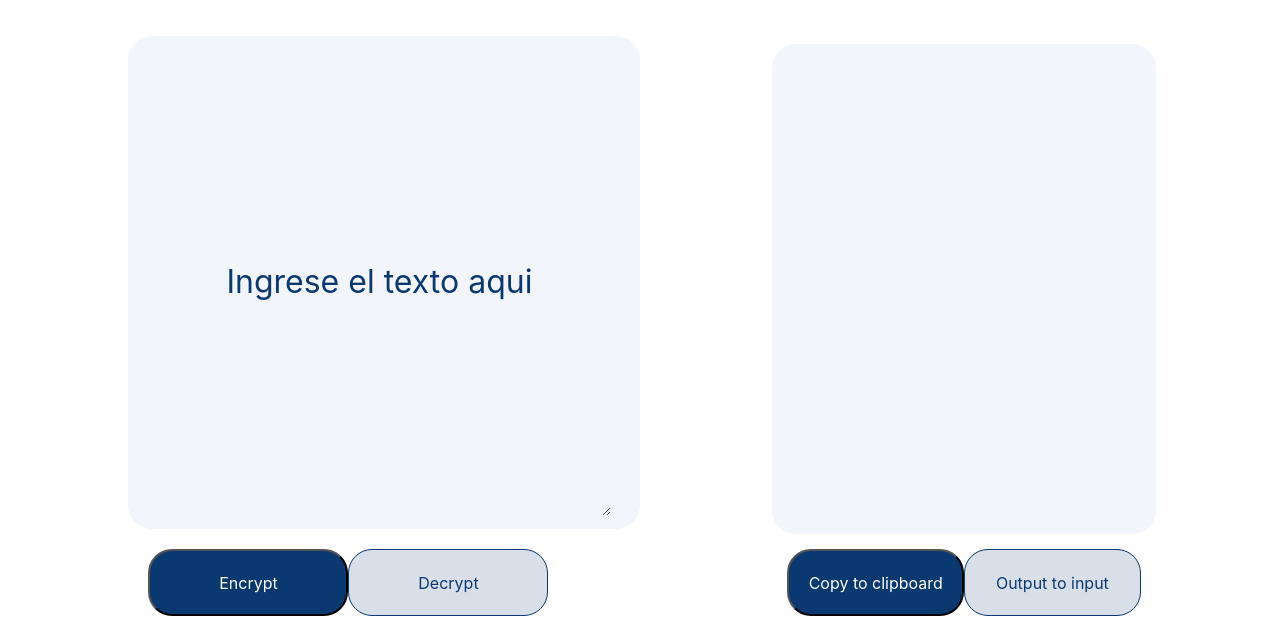
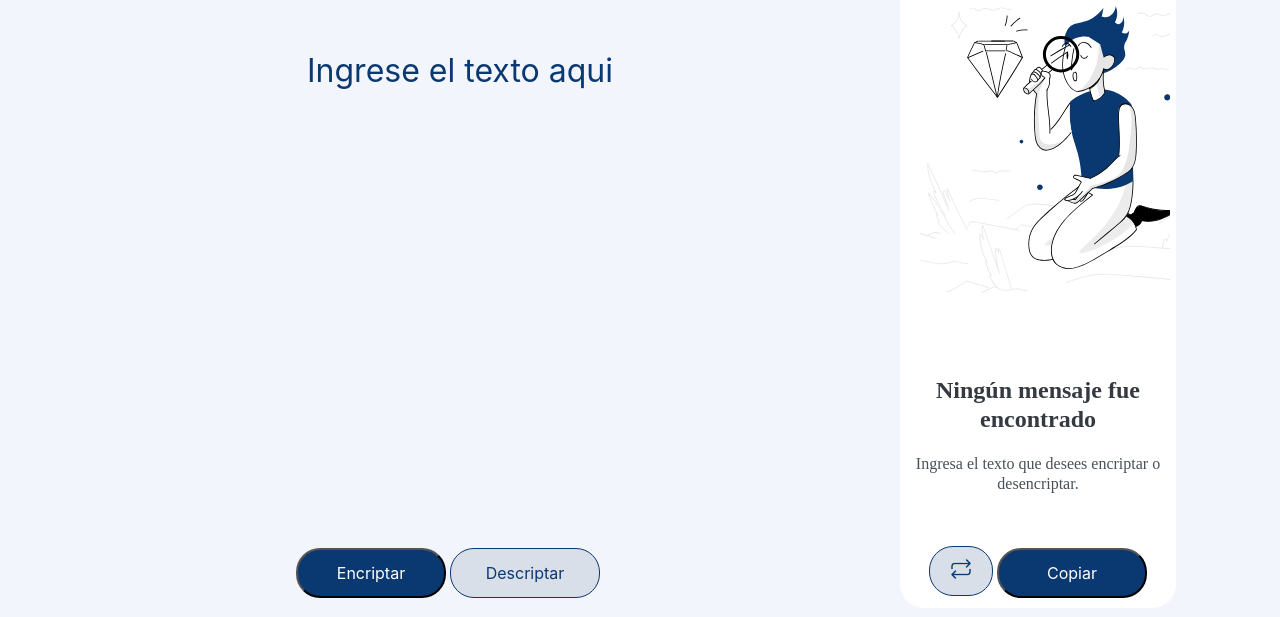
Before and after one commit to michael-angulo/encrypt-decrypt, a plain HTML site: page index.html in a window 1280 px wide. Shown: the part 104-721 px from the top of the page. Drawn offline with Linux system fonts and the light colour scheme.

Commit message:
Michael
Update css, index, traduccion

```diff
--- a/css/style.css
+++ b/css/style.css
@@ -1,22 +1,31 @@
 * {
+
 
 }
 
 .container {
+	height: 100%;
+	display: block;
+	background-color: #F3F5FC;
+}
+
+.input-site {
+
+	margin: 140px 10% 20px 10%;
+	display: inline-block;
+	width: 50%;
+	height: 100%;
 
 }
 
-.input-site {
-	margin: 140px 10% 0 10%;
+.output-site {
+
+
+	align-content: center;
 	display: inline-block;
-	width: 40%;
-	background-color: #FFFFFF;
-	align-content: center;
-}
-
-.output-site {
-	display: inline-block;
-  	width: 30%;
+	width: 20%;
+	min-width: 13em;
+	height: 100%;
 }
 #main-logo {
 
@@ -35,32 +44,34 @@
 }
 
 .message {
-	background-color: #F3F5FC;
-	padding: 10px;
-	border-radius: 24px;
+
+	align-content: center;
+	display: block;
+
+
+
 }
 
 #message {
-	align-content: center;
-    width: 90%;
-	padding: 10px;
-	margin: 0 10px 0 10px;
+
+	margin: 10px;
+	resize: none;
+    width: 100%;
 	height: 450px;
     border: none;
 	outline: none;
 	background-color: #F3F5FC;
+	border-style: none;
+    color: #0A3871;
+	font-family: 'Inter';
+	font-style: normal;
+	font-size: 32px;
+	text-align: justify;
+
 
 }
 
-textarea {
-    color: #0A3871;
-    font-family: 'Inter';
-    font-style: normal;
-    font-size: 32px;
-    text-align: left;
-    border-style: none;
-    background-color: #ffffff;
-}
+
 
 /*display: unline-block al section der*/
 /*edit placeholder*/
@@ -90,23 +101,25 @@ textarea:-ms-input-placeholder {
 }
 
 .form-group.buttons {
-	display: flex;
-    margin-top: auto;
-	padding: 4%;
-    text-align: center;
+
+	width: 100%;
+	display: inline-block;
+	padding-top: 2em;
+	text-align: center;
 }
 
 button  {
 
-	width: 200px;
-	height: 67px;
+	width: 150px;
+	height: 50px;
     /* text button*/
     font-family: 'Inter';
     font-size: 16px;
     font-style: normal;
+
 }
 
-.btnBlue {
+.btnEncrypt, .btnCopy{
 
 	/* Dark blue/dark-blue-300 */
 	background: #0A3871;
@@ -116,7 +129,7 @@ button  {
 	color: #FFFFFF;
 }
 
-.btnWhite {
+.btnDecrypt, .btnOutIn{
 
 	/* Light gray */
 
@@ -130,6 +143,20 @@ button  {
 	color: #0A3871;
 }
 
+
+.btnOutIn {
+
+	width: 4em;
+
+}
+
+	/* image out-in */
+#img-outin {
+
+	width: 20px;
+	height: 20px;
+}
+
 .form-group.result {
     margin-top: 50px;
     text-align: left;
@@ -138,44 +165,80 @@ button  {
 
 
 .frame-result {
-	background-color: #F3F5FC;
+
+
+	background-color: #FFFFFF;
+	border-radius: 24px;
+	width: 100%;
 	padding: 10px;
-	border-radius: 24px;
 }
 
 #result {
+
+
+	background-color: #FFFFFF;
 	width: 90%;
 	align-content: center;
 	padding: 10px;
 	margin: 0 10px 0 10px;
 	height: 450px;
-    border: none;
+	border: none;
 	outline: none;
-	background-color: #F3F5FC;
+	font-size: 18px;
+	word-wrap: break-word;
 
-    font-size: 18px;
 }
 
 .hidden-background {
-  	background-image: url("images/img-output/Muñeco.svg");
+  	background-image: url("../images/img-output/Muñeco.svg");
 	background-position: center;
 	background-repeat: no-repeat;
 	background-size: 336px 304px;
 }
 
+.noText {
+  display: block;
+  flex-direction: column;
+  gap: 16px;
+}
+
+.textNotFound {
+
+	text-align: center;
+	margin-bottom: 20px;
+	font-weight: 700;
+	font-size: 24px;
+	color: #343a40;
+	line-height: 28.8px;
+
+}
+.textEnterText {
+
+	text-align: center;
+	font-weight: 400;
+	line-height: 20px;
+	font-size: 16px;
+	color: #495057;
+	margin-bottom: 20px;
+}
+
 /*Social links*/
 .social-links {
+
+	flex-shrink: 0;
+	height: 40px;
     display: flex;
     justify-content: center;
 	background-color: #576EF5;
 	padding: 5px;
-	margin-top: 10px;
 	position: static;
 	bottom: 0;
 	width: 100%;
+
 }
 
 .social-links a {
+	display: block;
     margin: 0 0.5em;
 }
 
@@ -190,3 +253,37 @@ button  {
     filter: grayscale(0);
     transform: scale(1.2);
 }
+
+@media screen and (max-width: 768px) {
+
+	.container {
+
+		width: 100%;
+		height: 100%;
+	}
+
+	.input-site {
+		padding: 1em;
+    	margin: 100px 1em 10px 1em;
+		display: block;
+		width: 100%;
+		height: 100%;
+
+	}
+	.output-site {
+
+		padding: 1em;
+    	margin: 0px 1em 1em 1em;
+    	display: block;
+		width: 85%;
+		height: 100%;
+	}
+
+	.hidden-background {
+    display: none;
+	}
+
+	.noText {
+		margin-top: 2em;
+	}
+}
--- a/index.html
+++ b/index.html
@@ -1,11 +1,11 @@
 <!DOCTYPE html>
-<html>
+<html lang="es">
     <head>
 		<meta charset="UTF-8">
 		<meta http-equiv="X-UA-Compatible" content="IE=edge">
-        <meta name="viewport" content="width=device-width" inial-scale="1.0">
+        <meta name="viewport" content="width=device-width" inial-scale="1">
+		<link rel="stylesheet" type="text/css" href="css/reset.css">
 		<link rel="stylesheet" type="text/css" href="css/style.css">
-		<link rel="stylesheet" type="text/css" href="css/reset.css">
 		<title>Encryption/Decryption</title>
     </head>
 
@@ -19,22 +19,28 @@
 				  	<textarea id="message" required placeholder="Ingrese el texto aqui"></textarea>
 				</div>
 				<div class="form-group buttons">
-				  	<button onclick="encrypt()" class = "btnBlue"><em>Encrypt</em></button>
-					<button onclick="decrypt()" class = "btnWhite">Decrypt</button>
+					<button onclick="encrypt()" class = "btnEncrypt"><em>Encriptar</em></button>
+				  	<button onclick="decrypt()" class = "btnDecrypt"><em>Descriptar</em></button>
               </div>
 			</div>
 				<div class="output-site">
 					<div class="frame-result">
 						<p id="result" class="hidden-background"></p>
+						<div class="noText">
+							<p class="textNotFound">Ningún mensaje fue encontrado</p>
+							<p class="textEnterText">Ingresa el texto que desees encriptar o desencriptar.</p>
 						</div>
 						<div class="form-group buttons">
-					<button onclick="copyToClipboard()" class = "btnBlue">Copy to clipboard</button>
-					<button onclick="outputToInput()" class = "btnWhite">Output to input</button>
-				</div>
+							<button onclick="outputToInput()" class = "btnOutIn"><img id=img-outin src="images/icons/out-in.png" alt="outIn"></button>
+							<button onclick="copyToClipboard()" class = "btnCopy"><em>Copiar</em></button>
 						</div>
 					</div>
 
-<script src="/js/script.js"></script>
+
+			</div>
+        </div>
+
+<script src="js/script.js"></script>
 </body>
 
     <footer>
--- a/js/script.js
+++ b/js/script.js
@@ -20,6 +20,8 @@ function encrypt() {
     document.getElementById("result").innerHTML = result;
 	document.getElementById("result").innerText = result;
 	document.getElementById("result").classList.remove("hidden-background");
+	document.querySelector('.noText').style.display = 'none';
+
     }
 }
 
@@ -45,6 +47,7 @@ function decrypt() {
     document.getElementById("result").innerHTML = result;
 	document.getElementById("result").innerText = result;
 	document.getElementById("result").classList.remove("hidden-background");
+	document.querySelector('.noText').style.display = 'none';
     }
 }
 
```
Also changed, not shown: images/icons/out-in.png (added). Lines whose indentation alone changed are shown as unchanged.
